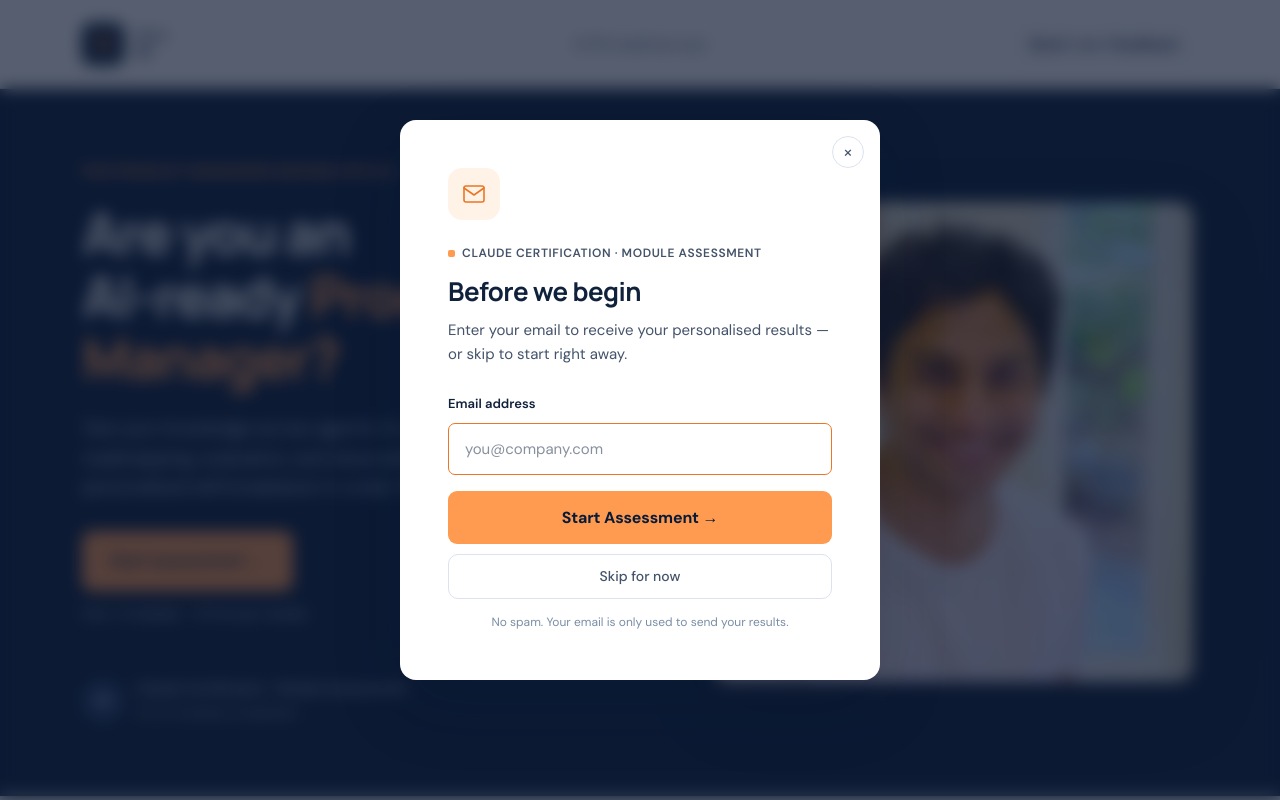
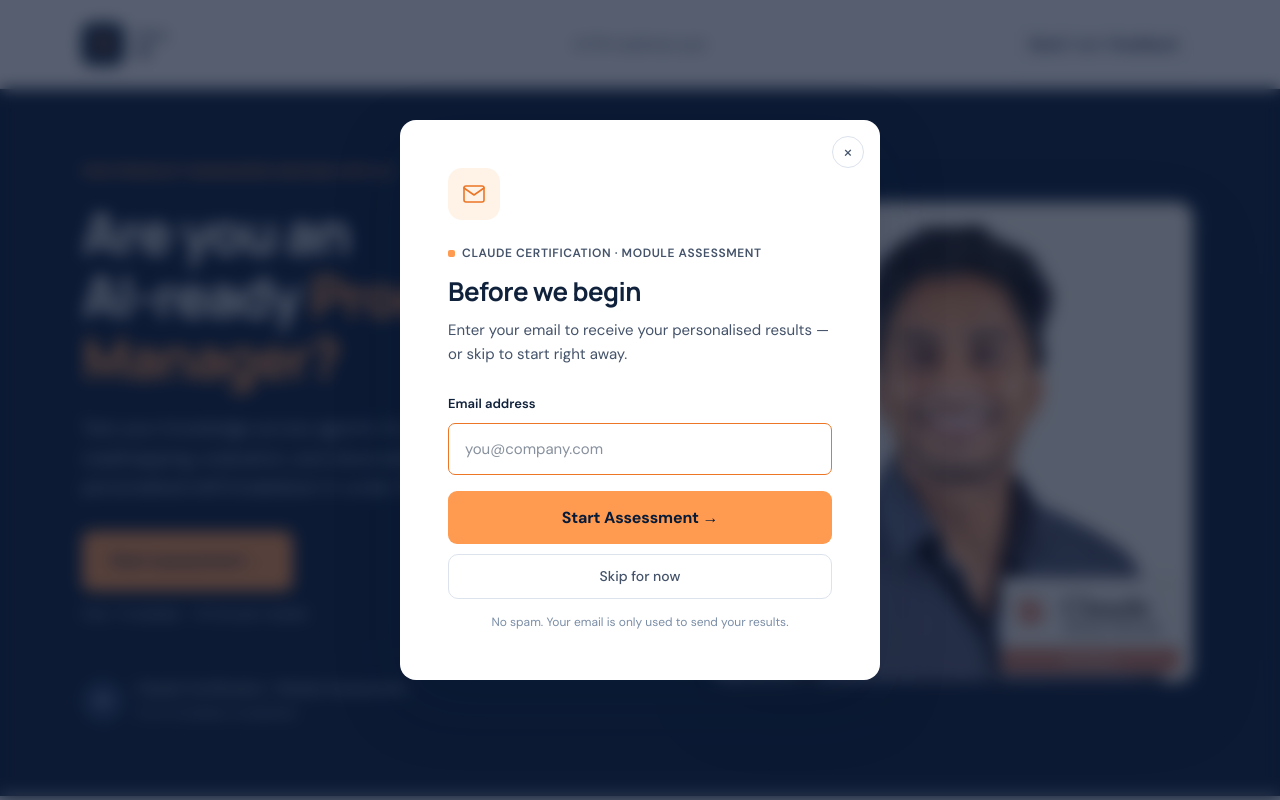
Before and after one commit to anushka2423/quix-ai, a Next.js app: page / in a window 1280 px wide. Shown: the top 800 px of the page. Built offline with nearby package versions, Linux system fonts and the light colour scheme.

Commit message:
hero card update

```diff
--- a/src/app/page.tsx
+++ b/src/app/page.tsx
@@ -151,7 +151,7 @@
               <div style={{ display: "flex", alignItems: "center", justifyContent: "center" }}>
                 {/* eslint-disable-next-line @next/next/no-img-element */}
                 <img
-                  src="/hero-card.avif"
+                  src="/hero-card.png"
                   alt="AI PM Skill Report sample"
                   style={{
                     width: "100%",
```
Also changed, not shown: public/hero-card.png (added).
